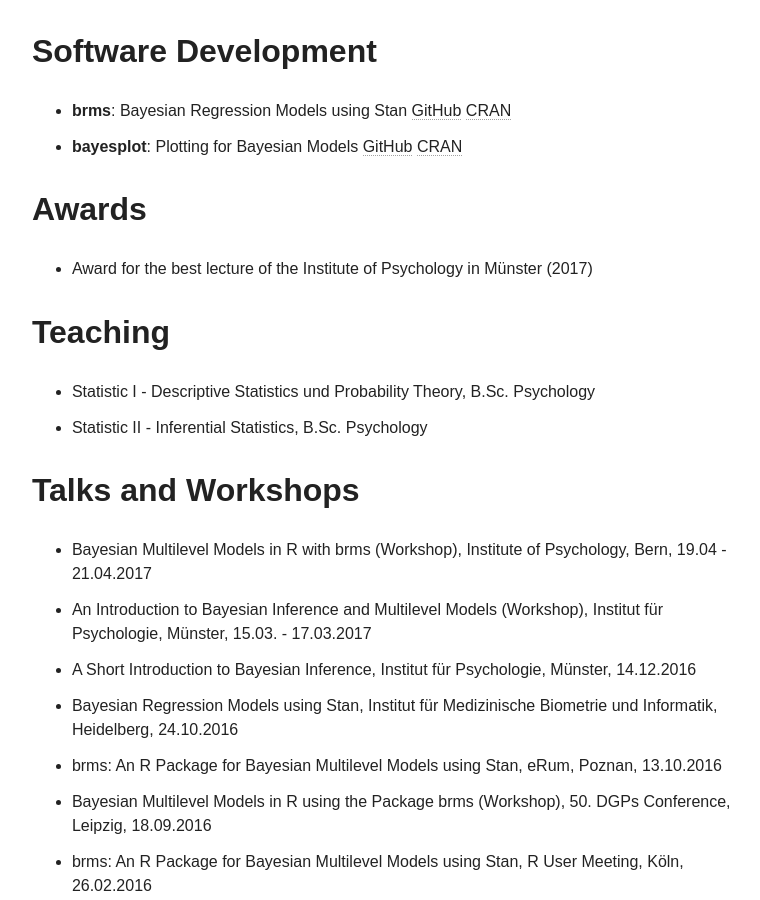
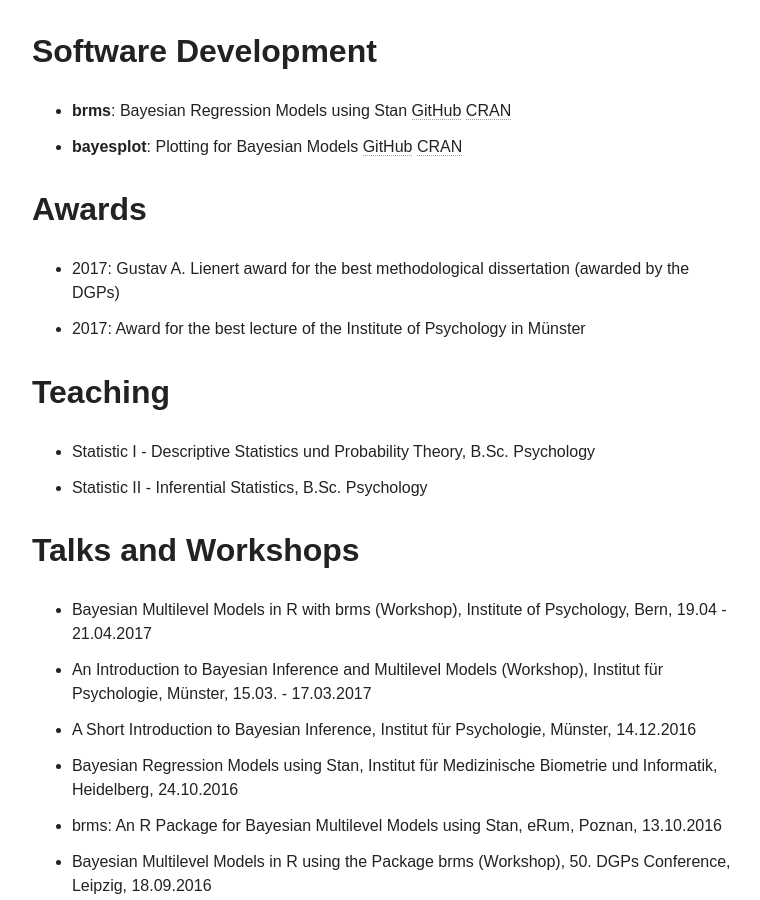
Before and after one commit to paul-buerkner/paul-buerkner.github.io, a Jekyll site: the page built from about/index.md, in a window 1280 px wide and 900 px high, scrolled down 858 px. Shown: the whole window, without its empty margins (254-1014 px from the left). Built offline with Jekyll 4.4.1, drawn with Linux system fonts in a browser that asks for light colours; nearby versions of some CDN libraries.

Commit message:
about: add the Lienert award

```diff
--- a/about/index.md
+++ b/about/index.md
@@ -26,7 +26,8 @@ See [here](../publications) for an overview of my scientific publications.
 
 ## Awards
 
-* Award for the best lecture of the Institute of Psychology in Münster (2017)
+* 2017: Gustav A. Lienert award for the best methodological dissertation (awarded by the DGPs)
+* 2017: Award for the best lecture of the Institute of Psychology in Münster
 
 ## Teaching
 
```
